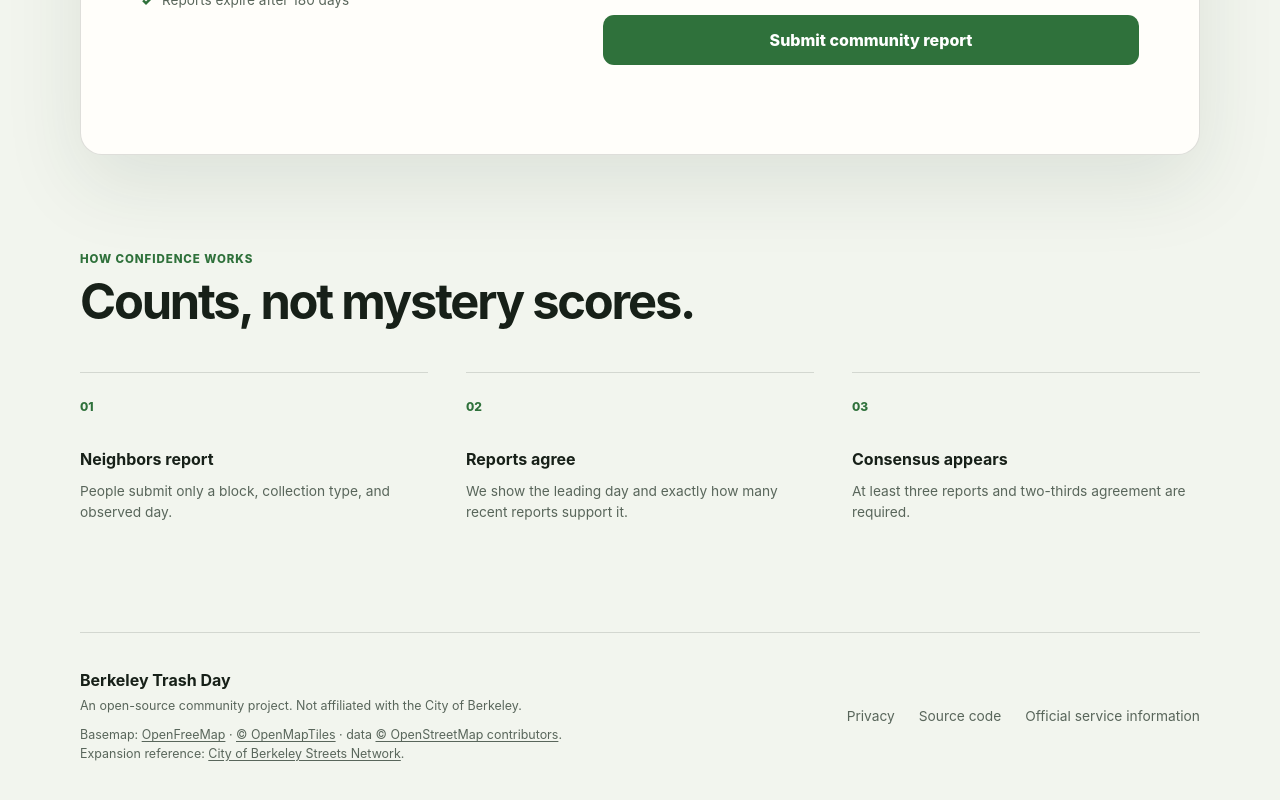
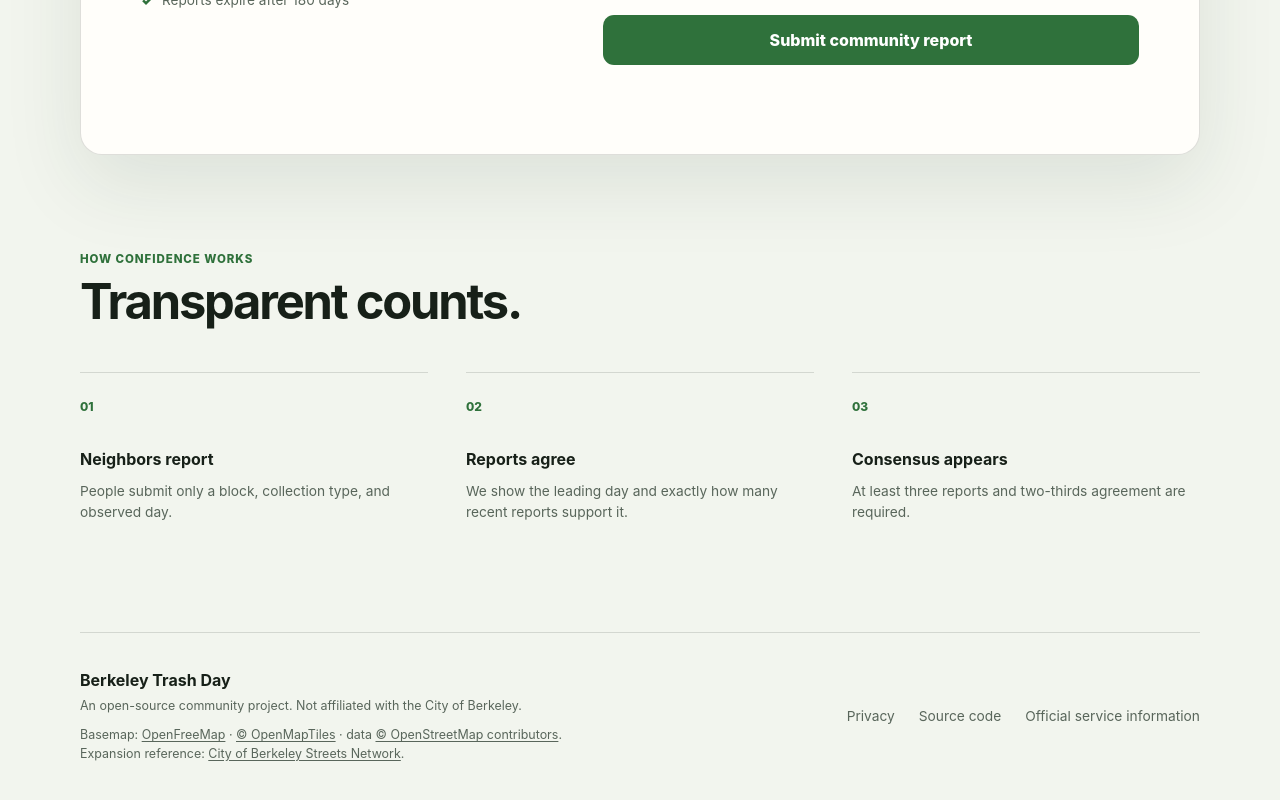
Before and after one commit to bkubwimana/berkeley-trash-day, a React (Vite) app: page / in a window 1280 px wide. Shown: the part 2521-3321 px from the top of the page. Built offline with nearby package versions, Linux system fonts and the light colour scheme; no server answers.

Commit message:
Shorten report confidence heading

```diff
--- a/src/App.jsx
+++ b/src/App.jsx
@@ -287,7 +287,7 @@ export default function App() {
 
         <section className="method-section" aria-labelledby="method-title">
           <p className="kicker">How confidence works</p>
-          <h2 id="method-title">Counts, not mystery scores.</h2>
+          <h2 id="method-title">Transparent counts.</h2>
           <div className="method-grid">
             <article><span>01</span><h3>Neighbors report</h3><p>People submit only a block, collection type, and observed day.</p></article>
             <article><span>02</span><h3>Reports agree</h3><p>We show the leading day and exactly how many recent reports support it.</p></article>
```
